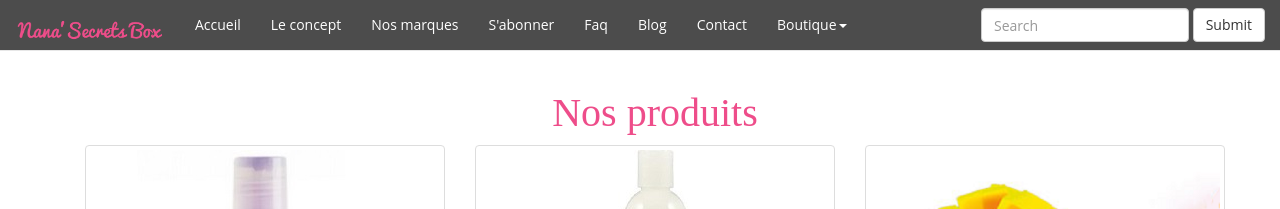
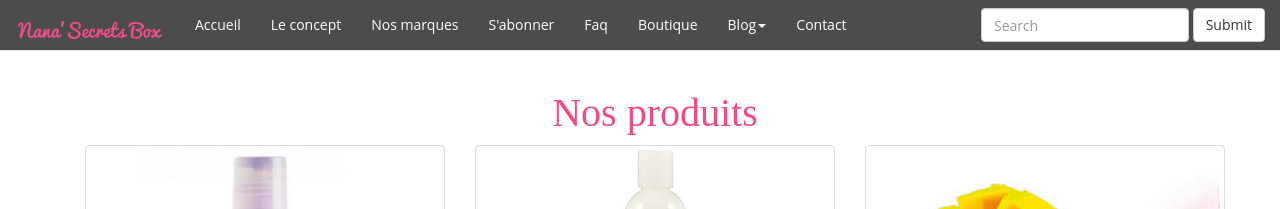
Before and after one commit to cdiomande78/jekyll-nanasecrets, a Jekyll site: the page built from boutique.html, in a window 1280 px wide. Shown: the top 209 px of the page. Built offline with Jekyll 4.4.1, drawn with Linux system fonts in a browser that asks for light colours; nearby versions of some CDN libraries; Markdown is read by kramdown in place of the engine named in the settings.

Commit message:
perso boutique

```diff
--- a/_layouts/default.html
+++ b/_layouts/default.html
@@ -80,9 +80,8 @@
         <li><a href="{{ site.baseurl }}/nos-marques.html">Nos marques</a></li>
         <li><a href="{{ site.baseurl }}/s-abonner.html">S'abonner</a></li>
         <li><a href="{{ site.baseurl }}/faq.html">Faq</a></li>
-        <li><a href="{{ site.baseurl }}/blog">Blog</a></li>
-        <li><a href="{{ site.baseurl }}/contact.html">Contact</a></li>
-        <li class="dropdown"><a href="{{ site.baseurl }}/boutique-nanasecrets.html" class="dropdown-toggle" data-toggle="dropdown">Boutique<span class="caret"></span></a>
+        <li><a href="{{ site.baseurl }}/boutique-nanasecrets.html">Boutique</a></li>
+          <li class="dropdown"><a href="{{ site.baseurl }}/blog" class="dropdown-toggle" data-toggle="dropdown">Blog<span class="caret"></span></a></li>
             <ul class="dropdown-menu" role="menu">
             <li><a href="#">Astuces beauté</a></li>
             <li><a href="#">Actus Ciné</a></li>
```
Also changed, not shown: other parts of _layouts/default.html (+1 -0 lines).
